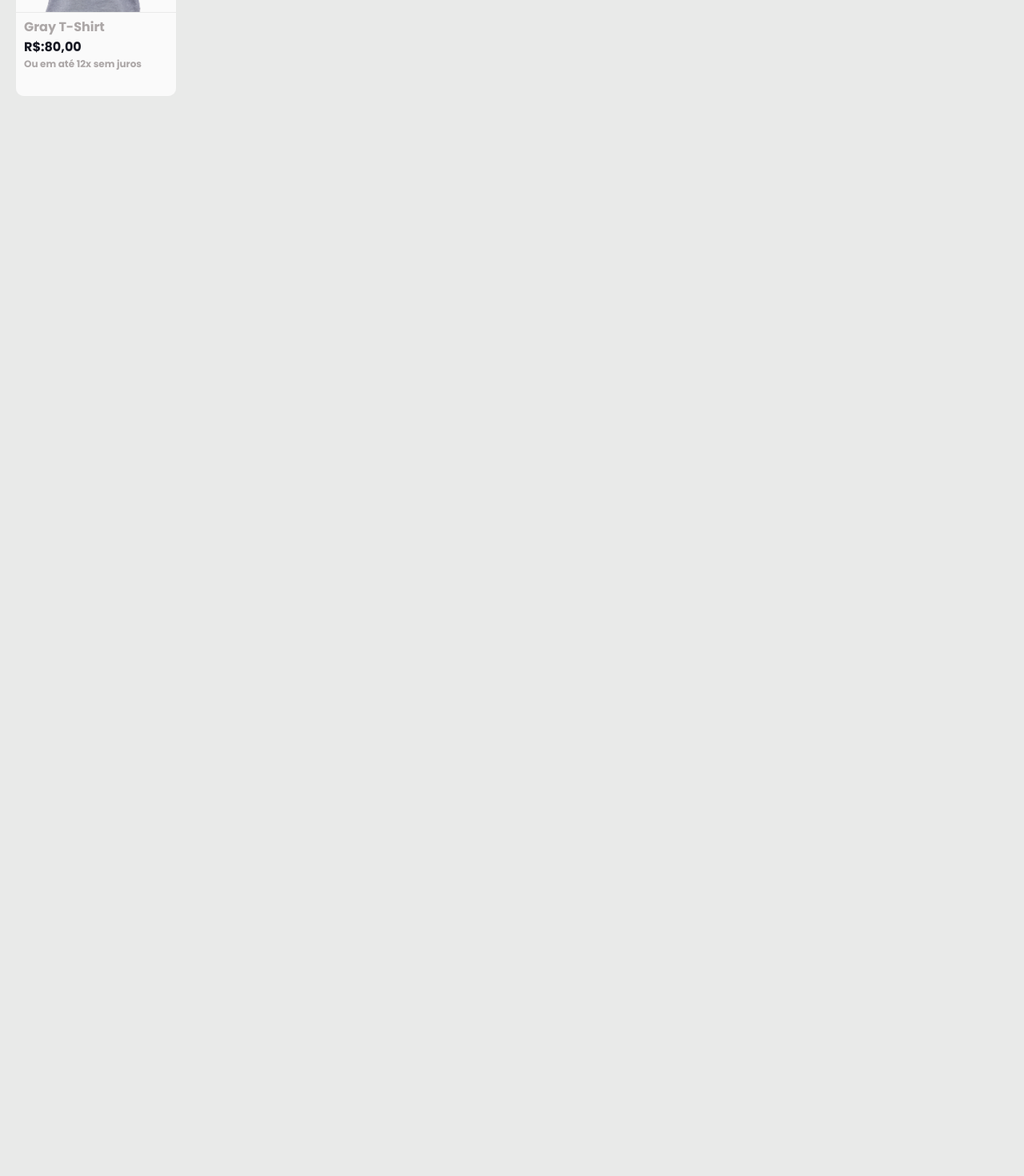
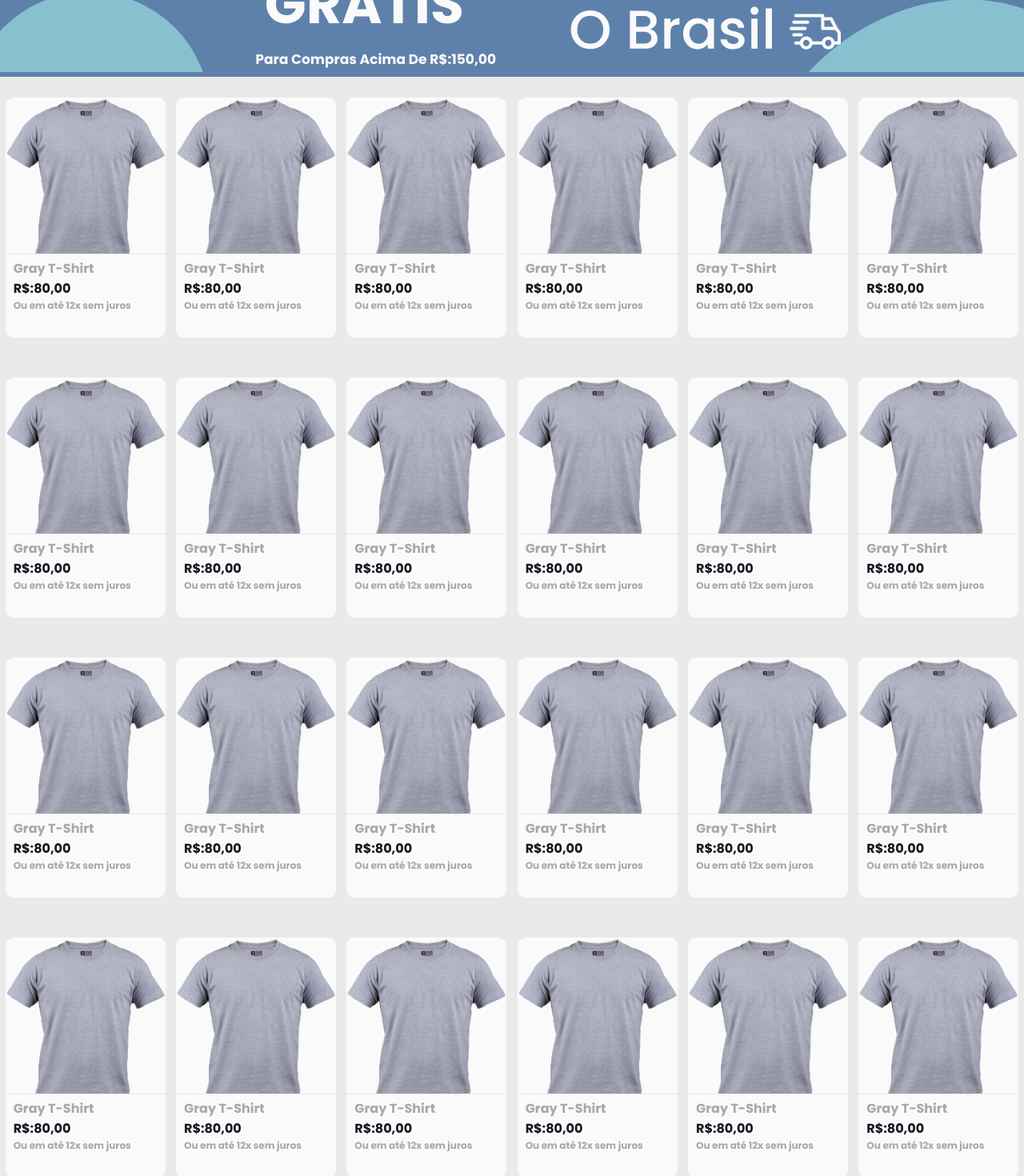
Before and after one commit to andradeigor/e-commerce, a React (Create React App) app in the folder web/: page / in a window 1280 px wide. Shown: the part 200-1670 px from the top of the page at 80% size. Before the commit the page ends 800 px from the top, so only its background shows below. Built offline with nearby package versions, Linux system fonts and the light colour scheme.

Commit message:
fished the first card display model

```diff
--- a/web/src/App.js
+++ b/web/src/App.js
@@ -3,14 +3,16 @@ import GlobalStyle from "./styles/global";
 import light from "./styles/themes/light";
 import Header from "./components/Header/index";
 import Banner from "./components/Banner/index";
-import Card from "./components/Card/index";
+import CardDisplay from "./components/CardDisplay/index";
 
 const App = () => {
   return (
     <ThemeProvider theme={light}>
       <div className="App">
         <GlobalStyle />
-        <Card />
+        <Header />
+        <Banner />
+        <CardDisplay />
       </div>
     </ThemeProvider>
   );
--- a/web/src/components/Card/style.js
+++ b/web/src/components/Card/style.js
@@ -2,16 +2,17 @@ import styled from "styled-components";
 
 export const CardContainer = styled.div`
   max-width: 200px;
-  margin: 20px;
   height: 300px;
   background-color: ${(props) => props.theme.colors.secondary};
   border-radius: 10px;
   display: flex;
   overflow: hidden;
   flex-direction: column;
-  transition: all 0.2s ease-out;
+  margin-bottom: 50px;
+  transition: all 0.3s ease-out;
   :hover {
     height: 350px;
+    margin-bottom: 0px;
   }
 `;
 export const ImageContainer = styled.div`
@@ -66,5 +67,6 @@ export const SeemoreButton = styled.button`
   font-weight: bold;
   height: 30px;
   border: none;
+  outline: none;
   cursor: pointer;
 `;
--- /dev/null
+++ b/web/src/components/CardDisplay/index.js
@@ -0,0 +1,35 @@
+import { CardDisplayContainer } from "./style";
+import Card from "../Card/index";
+
+const CardDisplay = () => {
+  return (
+    <CardDisplayContainer>
+      <Card />
+      <Card />
+      <Card />
+      <Card />
+      <Card />
+      <Card />
+      <Card />
+      <Card />
+      <Card />
+      <Card />
+      <Card />
+      <Card />
+      <Card />
+      <Card />
+      <Card />
+      <Card />
+      <Card />
+      <Card />
+      <Card />
+      <Card />
+      <Card />
+      <Card />
+      <Card />
+      <Card />
+    </CardDisplayContainer>
+  );
+};
+
+export default CardDisplay;
--- /dev/null
+++ b/web/src/components/CardDisplay/style.js
@@ -0,0 +1,19 @@
+import styled from "styled-components";
+
+export const CardDisplayContainer = styled.div`
+  margin-top: 2%;
+  display: grid;
+  justify-items: center;
+  @media (min-width: ${(props) => props.theme.breakpoints.sm}) {
+    grid-template-columns: repeat(3, 1fr);
+  }
+  @media (min-width: ${(props) => props.theme.breakpoints.md}) {
+    grid-template-columns: repeat(4, 1fr);
+  }
+  @media (min-width: ${(props) => props.theme.breakpoints.lg}) {
+    grid-template-columns: repeat(6, 1fr);
+  }
+  @media (min-width: ${(props) => props.theme.breakpoints.xl}) {
+    grid-template-columns: repeat(8, 1fr);
+  }
+`;
```
